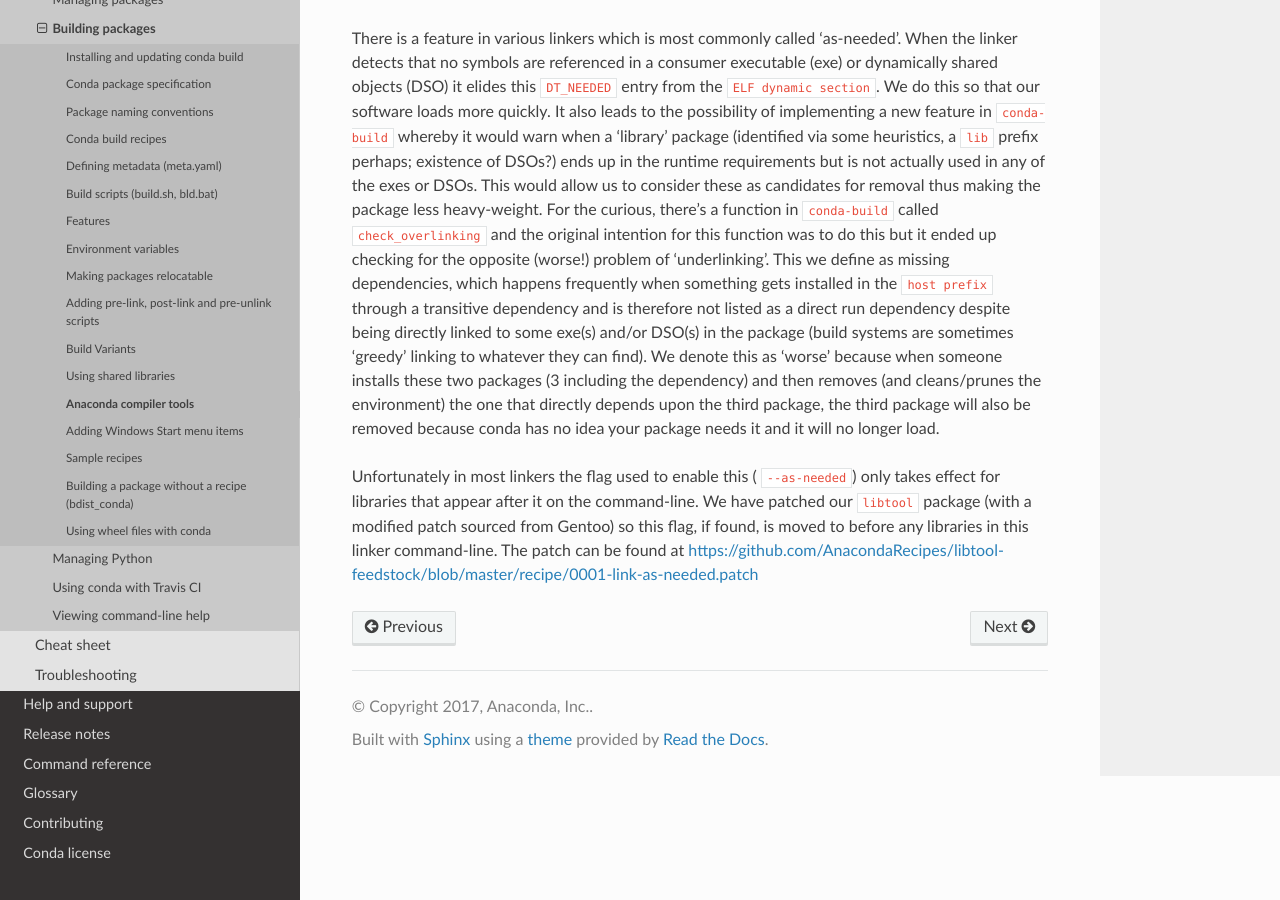
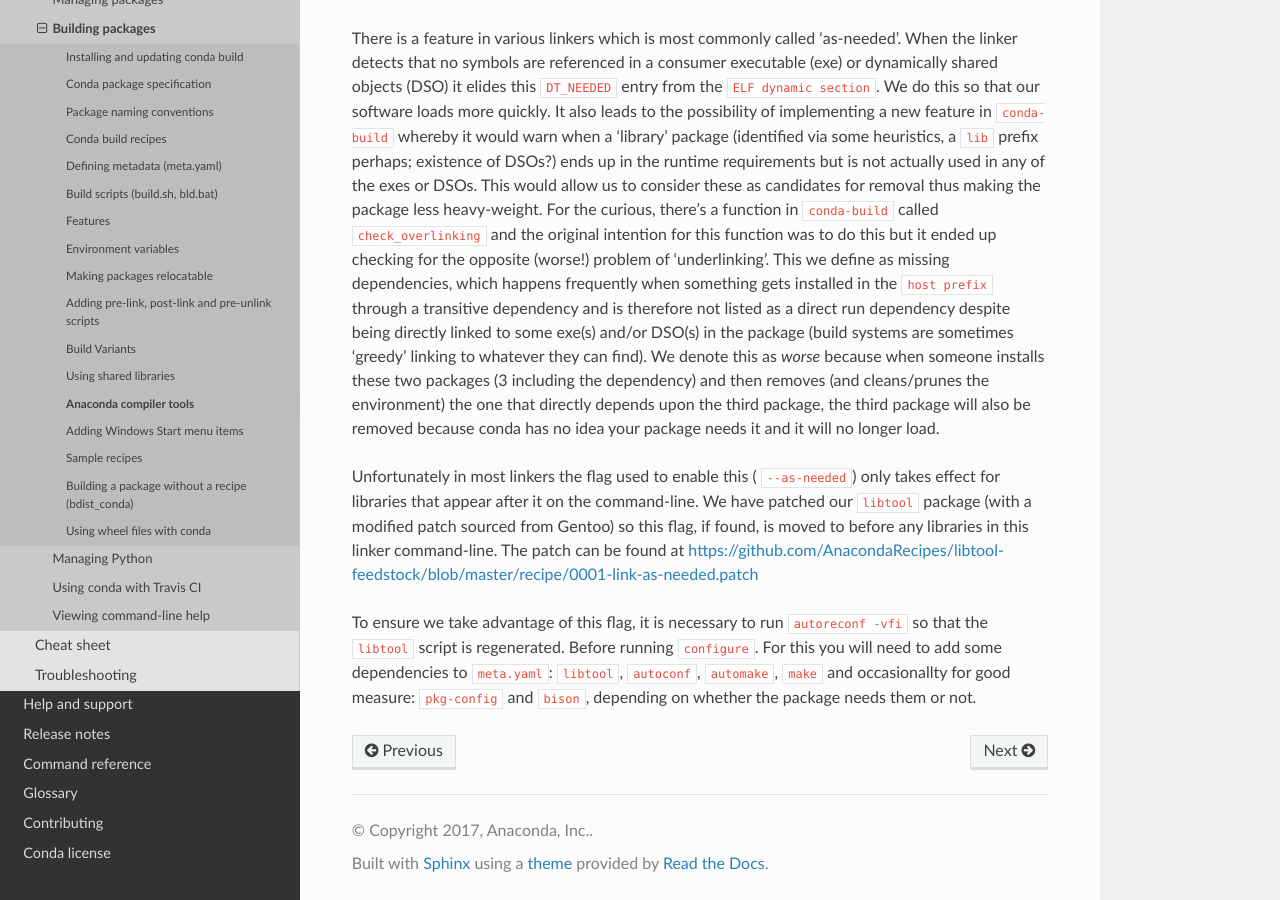
Before and after one commit to conda/conda-docs, a Sphinx documentation site: the page built from docs/source/user-guide/tasks/build-packages/compiler-tools.rst, in a window 1280 px wide and 900 px high, scrolled down 8350 px. Built offline with Sphinx 7.4.7 and the Read the Docs theme 2.0.0, drawn with Linux system fonts in a browser that asks for light colours.

Commit message:
Include more details regarding libtool/--as-needed

```diff
--- a/docs/source/user-guide/tasks/build-packages/compiler-tools.rst
+++ b/docs/source/user-guide/tasks/build-packages/compiler-tools.rst
@@ -408,7 +408,7 @@
 dependencies, which happens frequently when something gets installed in the ``host prefix`` through a
 transitive dependency and is therefore not listed as a direct run dependency despite being directly linked to
 some exe(s) and/or DSO(s) in the package (build systems are sometimes 'greedy' linking to whatever they can
-find). We denote this as 'worse' because when someone installs these two packages (3 including the dependency)
+find). We denote this as `worse` because when someone installs these two packages (3 including the dependency)
 and then removes (and cleans/prunes the environment) the one that directly depends upon the third package, the
 third package will also be removed because conda has no idea your package needs it and it will no longer load.
 
@@ -416,3 +416,8 @@
 that appear after it on the command-line. We have patched our ``libtool`` package (with a modified patch
 sourced from Gentoo) so this flag, if found, is moved to before any libraries in this linker command-line.
 The patch can be found at https://github.com/AnacondaRecipes/libtool-feedstock/blob/master/recipe/0001-link-as-needed.patch
+
+To ensure we take advantage of this flag, it is necessary to run ``autoreconf -vfi`` so that the ``libtool``
+script is regenerated. Before running ``configure``. For this you will need to add some dependencies to
+``meta.yaml``: ``libtool``, ``autoconf``, ``automake``, ``make`` and occasionallty for good measure:
+``pkg-config`` and ``bison``, depending on whether the package needs them or not.
```
